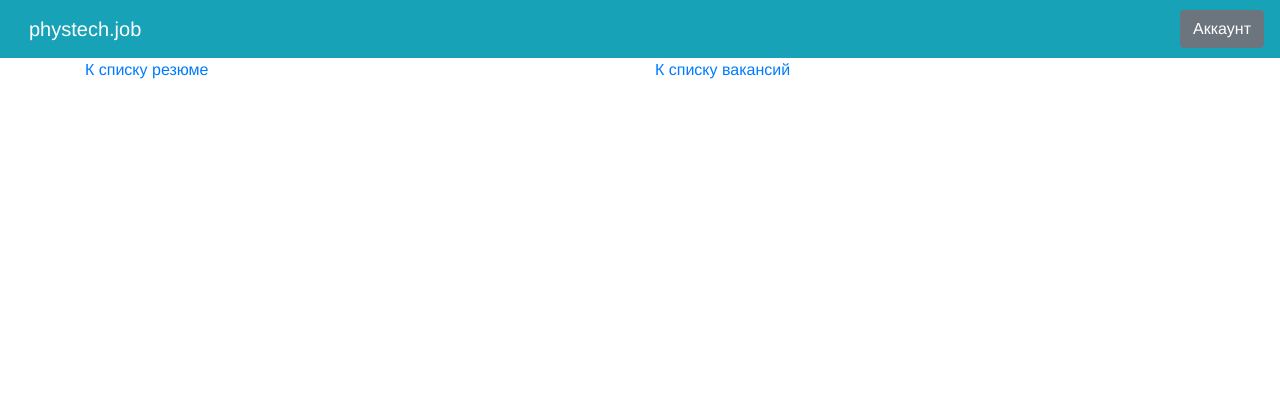
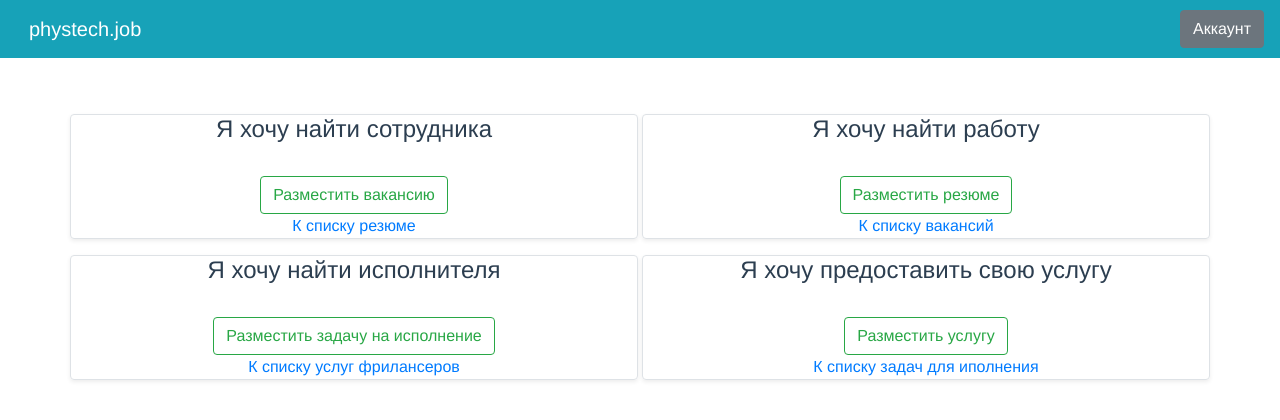
Before and after one commit to yarvod/phystech.job, a Vue app in the folder frontend_app/: page / in a window 1280 px wide. Shown: the top 420 px of the page. Built offline with nearby package versions, Linux system fonts and the light colour scheme.

Commit message:
add base elements to home page

```diff
--- a/frontend_app/src/views/Home.vue
+++ b/frontend_app/src/views/Home.vue
@@ -1,14 +1,40 @@
 <template>
 
-  <div class="container">
-    <div class="row">
-      <div class="col">
+  <div class="container mt-5">
+    <div class="row mt-2">
+      <div class="col mr-1 text-center border rounded shadow-sm mt-2">
+        <h4>Я хочу найти сотрудника</h4>
+        <br>
+        <button class="btn btn-outline-success"> Разместить вакансию </button>
+        <br>
         <router-link to="/resumes">К списку резюме</router-link>
       </div>
-      <div class="col">
+      <div class="col text-center border rounded shadow-sm mt-2">
+        <h4>Я хочу найти работу</h4>
+        <br>
+        <button class="btn btn-outline-success"> Разместить резюме </button>
+        <br>
         <router-link to="/vacancies">К списку вакансий</router-link>
       </div>
     </div>
+
+    <div class="row mt-2">
+      <div class="col mr-1 text-center border rounded shadow-sm mt-2">
+        <h4>Я хочу найти исполнителя</h4>
+        <br>
+        <button class="btn btn-outline-success"> Разместить задачу на исполнение </button>
+        <br>
+        <router-link to="/">К списку услуг фрилансеров</router-link>
+      </div>
+      <div class="col text-center border rounded shadow-sm mt-2">
+        <h4>Я хочу предоставить свою услугу</h4>
+        <br>
+        <button class="btn btn-outline-success"> Разместить услугу </button>
+        <br>
+        <router-link to="/">К списку задач для иполнения</router-link>
+      </div>
+    </div>
+
   </div>
 
 
```
